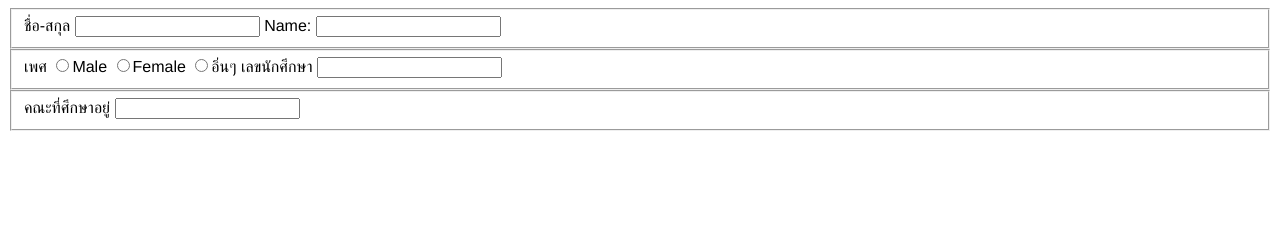
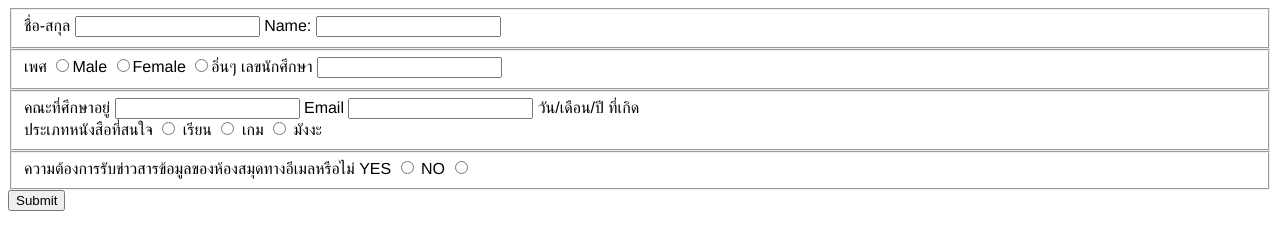
Before and after one commit to Rickoroxd/6709616384_LibraryMembershipApplicationForm, a plain HTML site: page index.html in a window 1280 px wide. Drawn offline with Linux system fonts and the light colour scheme.

Commit message:
complete html

```diff
--- a/index.html
+++ b/index.html
@@ -7,7 +7,7 @@
     <link rel="stylesheet" href="style.css">
 </head>
 <body>
-    <form method="post">
+    <form>
         <fieldset>
             <label>ชื่อ-สกุล</label>
             <input type="text">
@@ -26,7 +26,27 @@
         <fieldset>
             <label>คณะที่ศึกษาอยู่</label>
             <input type="text">
+            <label>Email</label>
+            <input type="email">
+            <label>วัน/เดือน/ปี ที่เกิด</label>
+            <br>
+            <a>ประเภทหนังสือที่สนใจ</a>
+            <input type="radio" name="book">
+            <label>เรียน</label>
+            <input type="radio" name="book">
+            <label>เกม</label>
+            <input type="radio" name="book">
+            <label>มังงะ</label>
+
         </fieldset>
+        <fieldset>
+            <a>ความต้องการรับข่าวสารข้อมูลของห้องสมุดทางอีเมลหรือไม่</a>
+            <label>YES</label>
+            <input type="radio" name="noti">
+            <label>NO</label>
+            <input type="radio" name="noti">
+        </fieldset>
+        <input type="submit">
     </form>
 </body>
 </html>
```
